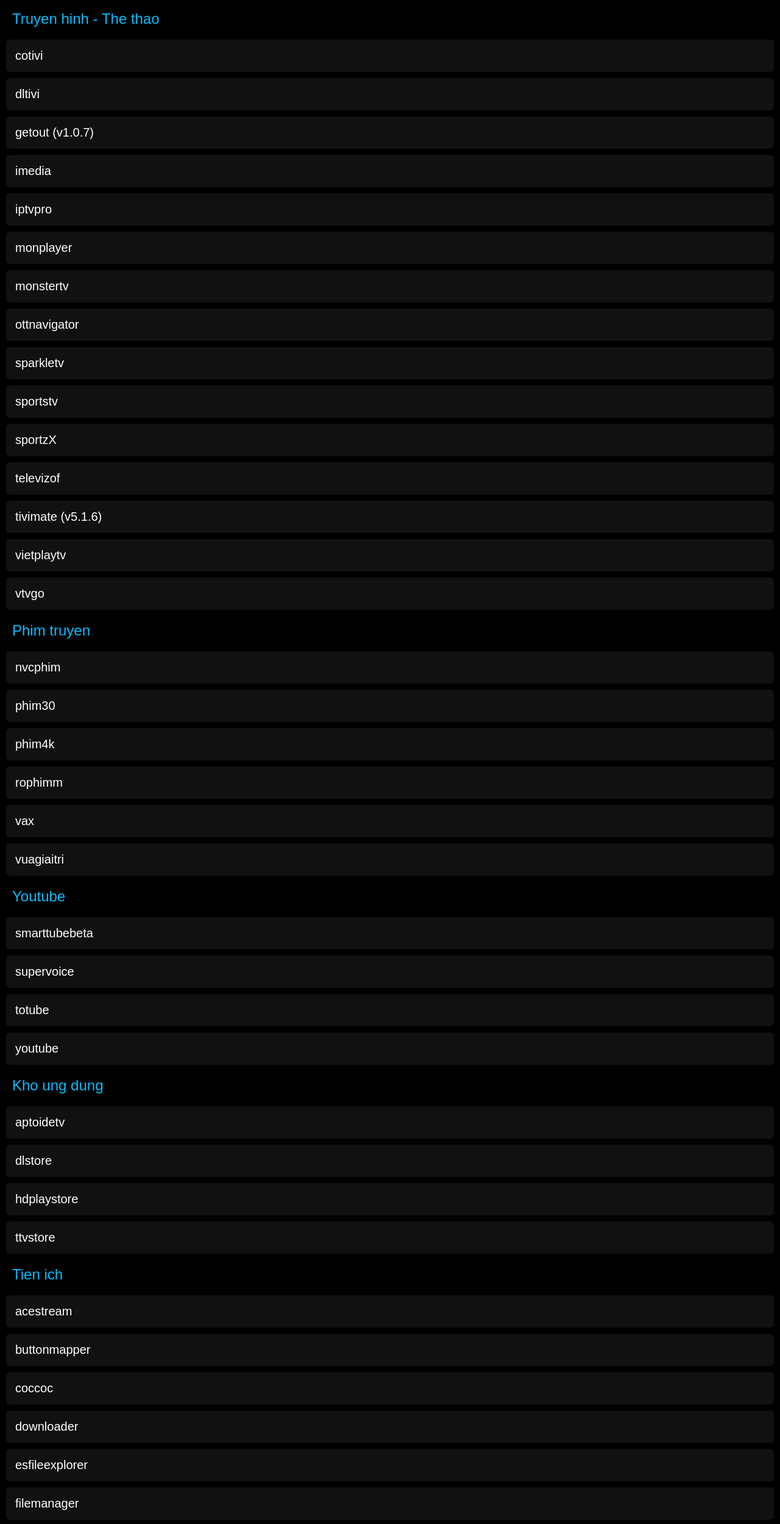
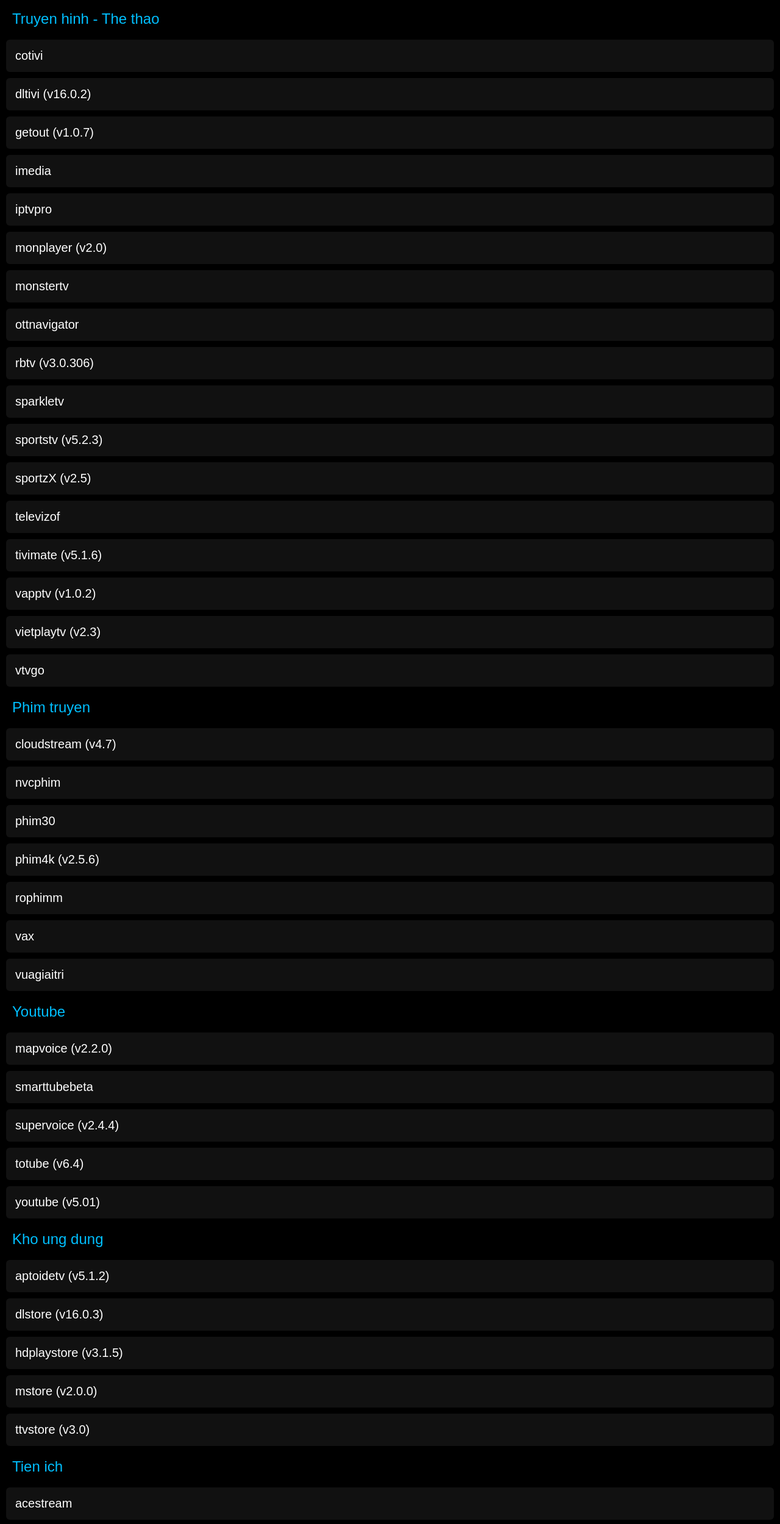
Before and after one commit to huytran89/apk-store-v2, a plain HTML site: page index.html in a window 1280 px wide. Shown: the part 51-2550 px from the top of the page at 61% size. Drawn offline with Linux system fonts and the light colour scheme.

Commit message:
Add files via upload

```diff
--- a/index.html
+++ b/index.html
@@ -4,7 +4,6 @@
 <meta charset='utf-8'>
 <meta name='viewport' content='width=device-width'>
 <title>APK Store</title>
-
 <style>
 body{background:#000;color:#fff;font-family:Arial;margin:0;}
 h2{text-align:center;margin:20px;}
@@ -12,54 +11,69 @@
 a{display:block;margin:10px;padding:15px;background:#111;border-radius:6px;color:white;text-decoration:none;font-size:20px;}
 a:focus{background:#1e90ff;}
 </style>
-
 </head>
 <body>
 <h2>APK STORE</h2>
 <div class='category'>Truyen hinh - The thao</div>
 <a href='https://github.com/huytran89/apk-store-v2/releases/latest/download/cotivi.apk' tabindex='0'>cotivi</a>
-<a href='https://github.com/huytran89/apk-store-v2/releases/latest/download/dltivi.apk' tabindex='0'>dltivi</a>
+<a href='https://github.com/huytran89/apk-store-v2/releases/latest/download/dltivi.apk' tabindex='0'>dltivi (v16.0.2)</a>
 <a href='https://github.com/huytran89/apk-store-v2/releases/latest/download/getout.apk' tabindex='0'>getout (v1.0.7)</a>
 <a href='https://github.com/huytran89/apk-store-v2/releases/latest/download/imedia.apk' tabindex='0'>imedia</a>
 <a href='https://github.com/huytran89/apk-store-v2/releases/latest/download/iptvpro.apk' tabindex='0'>iptvpro</a>
-<a href='https://github.com/huytran89/apk-store-v2/releases/latest/download/monplayer.apk' tabindex='0'>monplayer</a>
+<a href='https://github.com/huytran89/apk-store-v2/releases/latest/download/monplayer.apk' tabindex='0'>monplayer (v2.0)</a>
 <a href='https://github.com/huytran89/apk-store-v2/releases/latest/download/monstertv.apk' tabindex='0'>monstertv</a>
 <a href='https://github.com/huytran89/apk-store-v2/releases/latest/download/ottnavigator.apk' tabindex='0'>ottnavigator</a>
+<a href='https://github.com/huytran89/apk-store-v2/releases/latest/download/rbtv.apk' tabindex='0'>rbtv (v3.0.306)</a>
 <a href='https://github.com/huytran89/apk-store-v2/releases/latest/download/sparkletv.apk' tabindex='0'>sparkletv</a>
-<a href='https://github.com/huytran89/apk-store-v2/releases/latest/download/sportstv.apk' tabindex='0'>sportstv</a>
-<a href='https://github.com/huytran89/apk-store-v2/releases/latest/download/sportzX.apk' tabindex='0'>sportzX</a>
+<a href='https://github.com/huytran89/apk-store-v2/releases/latest/download/sportstv.apk' tabindex='0'>sportstv (v5.2.3)</a>
+<a href='https://github.com/huytran89/apk-store-v2/releases/latest/download/sportzX.apk' tabindex='0'>sportzX (v2.5)</a>
 <a href='https://github.com/huytran89/apk-store-v2/releases/latest/download/televizof.apk' tabindex='0'>televizof</a>
 <a href='https://github.com/huytran89/apk-store-v2/releases/latest/download/tivimate.apk' tabindex='0'>tivimate (v5.1.6)</a>
-<a href='https://github.com/huytran89/apk-store-v2/releases/latest/download/vietplaytv.apk' tabindex='0'>vietplaytv</a>
+<a href='https://github.com/huytran89/apk-store-v2/releases/latest/download/vapptv.apk' tabindex='0'>vapptv (v1.0.2)</a>
+<a href='https://github.com/huytran89/apk-store-v2/releases/latest/download/vietplaytv.apk' tabindex='0'>vietplaytv (v2.3)</a>
 <a href='https://github.com/huytran89/apk-store-v2/releases/latest/download/vtvgo.apk' tabindex='0'>vtvgo</a>
 <div class='category'>Phim truyen</div>
+<a href='https://github.com/huytran89/apk-store-v2/releases/latest/download/cloudstream.apk' tabindex='0'>cloudstream (v4.7)</a>
 <a href='https://github.com/huytran89/apk-store-v2/releases/latest/download/nvcphim.apk' tabindex='0'>nvcphim</a>
 <a href='https://github.com/huytran89/apk-store-v2/releases/latest/download/phim30.apk' tabindex='0'>phim30</a>
-<a href='https://github.com/huytran89/apk-store-v2/releases/latest/download/phim4k.apk' tabindex='0'>phim4k</a>
+<a href='https://github.com/huytran89/apk-store-v2/releases/latest/download/phim4k.apk' tabindex='0'>phim4k (v2.5.6)</a>
 <a href='https://github.com/huytran89/apk-store-v2/releases/latest/download/rophimm.apk' tabindex='0'>rophimm</a>
 <a href='https://github.com/huytran89/apk-store-v2/releases/latest/download/vax.apk' tabindex='0'>vax</a>
 <a href='https://github.com/huytran89/apk-store-v2/releases/latest/download/vuagiaitri.apk' tabindex='0'>vuagiaitri</a>
 <div class='category'>Youtube</div>
+<a href='https://github.com/huytran89/apk-store-v2/releases/latest/download/mapvoice.apk' tabindex='0'>mapvoice (v2.2.0)</a>
 <a href='https://github.com/huytran89/apk-store-v2/releases/latest/download/smarttubebeta.apk' tabindex='0'>smarttubebeta</a>
-<a href='https://github.com/huytran89/apk-store-v2/releases/latest/download/supervoice.apk' tabindex='0'>supervoice</a>
-<a href='https://github.com/huytran89/apk-store-v2/releases/latest/download/totube.apk' tabindex='0'>totube</a>
-<a href='https://github.com/huytran89/apk-store-v2/releases/latest/download/youtube.apk' tabindex='0'>youtube</a>
+<a href='https://github.com/huytran89/apk-store-v2/releases/latest/download/supervoice.apk' tabindex='0'>supervoice (v2.4.4)</a>
+<a href='https://github.com/huytran89/apk-store-v2/releases/latest/download/totube.apk' tabindex='0'>totube (v6.4)</a>
+<a href='https://github.com/huytran89/apk-store-v2/releases/latest/download/youtube.apk' tabindex='0'>youtube (v5.01)</a>
 <div class='category'>Kho ung dung</div>
-<a href='https://github.com/huytran89/apk-store-v2/releases/latest/download/aptoidetv.apk' tabindex='0'>aptoidetv</a>
-<a href='https://github.com/huytran89/apk-store-v2/releases/latest/download/dlstore.apk' tabindex='0'>dlstore</a>
-<a href='https://github.com/huytran89/apk-store-v2/releases/latest/download/hdplaystore.apk' tabindex='0'>hdplaystore</a>
-<a href='https://github.com/huytran89/apk-store-v2/releases/latest/download/ttvstore.apk' tabindex='0'>ttvstore</a>
+<a href='https://github.com/huytran89/apk-store-v2/releases/latest/download/aptoidetv.apk' tabindex='0'>aptoidetv (v5.1.2)</a>
+<a href='https://github.com/huytran89/apk-store-v2/releases/latest/download/dlstore.apk' tabindex='0'>dlstore (v16.0.3)</a>
+<a href='https://github.com/huytran89/apk-store-v2/releases/latest/download/hdplaystore.apk' tabindex='0'>hdplaystore (v3.1.5)</a>
+<a href='https://github.com/huytran89/apk-store-v2/releases/latest/download/mstore.apk' tabindex='0'>mstore (v2.0.0)</a>
+<a href='https://github.com/huytran89/apk-store-v2/releases/latest/download/ttvstore.apk' tabindex='0'>ttvstore (v3.0)</a>
 <div class='category'>Tien ich</div>
 <a href='https://github.com/huytran89/apk-store-v2/releases/latest/download/acestream.apk' tabindex='0'>acestream</a>
 <a href='https://github.com/huytran89/apk-store-v2/releases/latest/download/buttonmapper.apk' tabindex='0'>buttonmapper</a>
+<a href='https://github.com/huytran89/apk-store-v2/releases/latest/download/castreceiver.apk' tabindex='0'>castreceiver (v1.6.13)</a>
 <a href='https://github.com/huytran89/apk-store-v2/releases/latest/download/coccoc.apk' tabindex='0'>coccoc</a>
 <a href='https://github.com/huytran89/apk-store-v2/releases/latest/download/downloader.apk' tabindex='0'>downloader</a>
 <a href='https://github.com/huytran89/apk-store-v2/releases/latest/download/esfileexplorer.apk' tabindex='0'>esfileexplorer</a>
 <a href='https://github.com/huytran89/apk-store-v2/releases/latest/download/filemanager.apk' tabindex='0'>filemanager</a>
 <a href='https://github.com/huytran89/apk-store-v2/releases/latest/download/imoulife.apk' tabindex='0'>imoulife</a>
-<a href='https://github.com/huytran89/apk-store-v2/releases/latest/download/katniss.apk' tabindex='0'>katniss</a>
+<a href='https://github.com/huytran89/apk-store-v2/releases/latest/download/katniss.apk' tabindex='0'>katniss (v7.11)</a>
 <a href='https://github.com/huytran89/apk-store-v2/releases/latest/download/kiki.apk' tabindex='0'>kiki</a>
 <a href='https://github.com/huytran89/apk-store-v2/releases/latest/download/mixplorer.apk' tabindex='0'>mixplorer</a>
 <a href='https://github.com/huytran89/apk-store-v2/releases/latest/download/mxplayer.apk' tabindex='0'>mxplayer</a>
 <a href='https://github.com/huytran89/apk-store-v2/releases/latest/download/xplorer.apk' tabindex='0'>xplorer</a>
+<div class='category'>Giao dien - Quan ly file</div>
+<a href='https://github.com/huytran89/apk-store-v2/releases/latest/download/atvlauncherpro.apk' tabindex='0'>atvlauncherpro (v0.1.36)</a>
+<a href='https://github.com/huytran89/apk-store-v2/releases/latest/download/esfileexplorer.apk' tabindex='0'>esfileexplorer</a>
+<a href='https://github.com/huytran89/apk-store-v2/releases/latest/download/filemanager.apk' tabindex='0'>filemanager</a>
+<a href='https://github.com/huytran89/apk-store-v2/releases/latest/download/mixplorer.apk' tabindex='0'>mixplorer</a>
+<a href='https://github.com/huytran89/apk-store-v2/releases/latest/download/projectivylauncher.apk' tabindex='0'>projectivylauncher (v4.62)</a>
+<a href='https://github.com/huytran89/apk-store-v2/releases/latest/download/xplorer.apk' tabindex='0'>xplorer</a>
+<div class='category'>VPN</div>
+<a href='https://github.com/huytran89/apk-store-v2/releases/latest/download/vpnnga.apk' tabindex='0'>vpnnga</a>
+<a href='https://github.com/huytran89/apk-store-v2/releases/latest/download/vpnvn.apk' tabindex='0'>vpnvn</a>
 </body></html>
```
